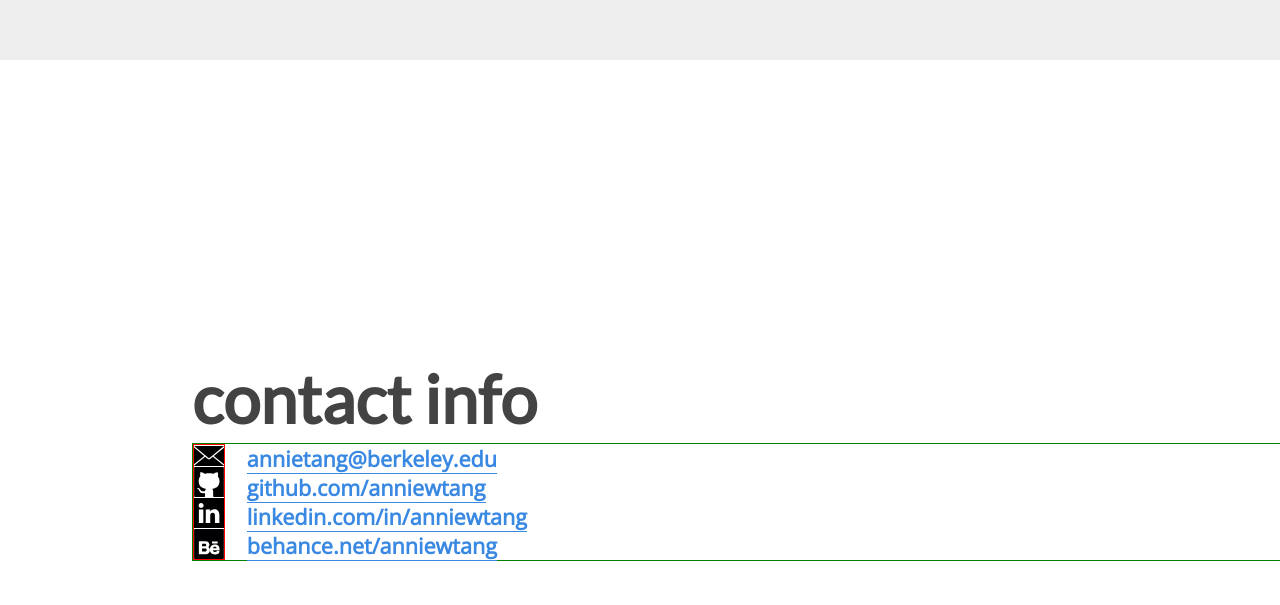
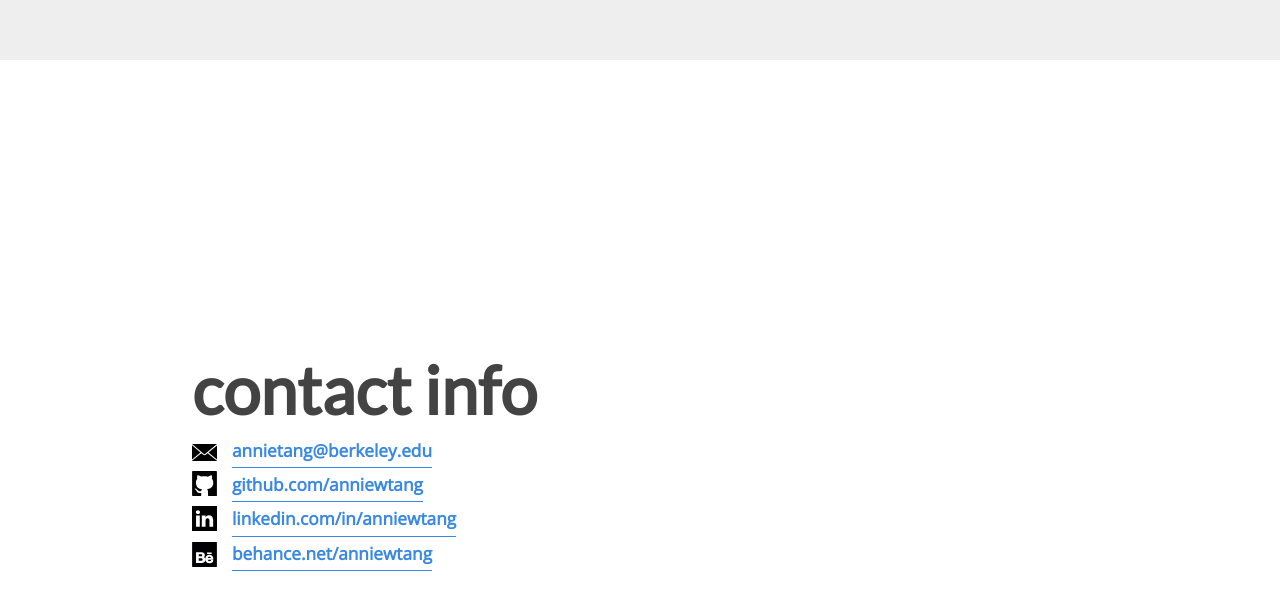
Before and after one commit to anniewtang/anniewtang.github.io, a plain HTML site: page index.html in a window 1280 px wide. Shown: the part 2540-3145 px from the top of the page. Drawn offline with nearby package versions, Linux system fonts and the light colour scheme.

Commit message:
finished contact page flexbox layout

```diff
--- a/index.html
+++ b/index.html
@@ -86,13 +86,11 @@
                     <img class="flexbox-content icon" src="assets/linkedin.svg">
                     <img class="flexbox-content icon" src="assets/behance.svg">
                 </div>
-                <div class="right contact-links">
-                    <ul>
-                        <li class="flexbox-content"><a href="mailto:annietang@berkeley.edu">annietang@berkeley.edu</a></li>
-                        <li class="flexbox-content"><a href="https://github.com/anniewtang" target="_blank">github.com/anniewtang</a></li>
-                        <li class="flexbox-content"><a href="https://www.linkedin.com/in/anniewtang/" target="_blank">linkedin.com/in/anniewtang</a></li>
-                        <li class="flexbox-content"><a href="https://www.behance.net/anniewtang" target="_blank">behance.net/anniewtang</a></li>
-                    </ul>
+                <div class="right contacts-flexbox contact-links">
+                    <a class="flexbox-content" href="mailto:annietang@berkeley.edu">annietang@berkeley.edu</a>
+                    <a class="flexbox-content" href="https://github.com/anniewtang" target="_blank">github.com/anniewtang</a>
+                    <a class="flexbox-content" href="https://www.linkedin.com/in/anniewtang/" target="_blank">linkedin.com/in/anniewtang</a>
+                    <a class="flexbox-content" href="https://www.behance.net/anniewtang" target="_blank">behance.net/anniewtang</a>
                 </div>
             </div>
         </div>
--- a/style/main.css
+++ b/style/main.css
@@ -8,6 +8,7 @@ body {
 a {
     color: #3988e2;
     text-decoration: none;
+    width: fit-content;
     border-bottom: 1.4px solid #3988e2;
     /* border-bottom-color: blue; */
 }
@@ -38,8 +39,6 @@ h1 {
 #about-wrapper {
     position: absolute;
     bottom: 15vh;
-    /* margin-top: 58vh; */
-    /* border: 1px solid red; */
 }
 
 .content {
@@ -103,7 +102,7 @@ h1 {
     -webkit-flex-flow: row nowrap;
     justify-content: flex-start;
     align-items: center;
-    border: 1px solid green;
+    /* border: 1px solid green; */
     height: auto;
 }
 
@@ -130,6 +129,10 @@ h1 {
     align-items: center;
 }
 
+#contact-title {
+    /* letter-spacing: 0.05em; */
+}
+
 .contacts-flexbox {
     align-self: stretch;
     display: flex;
@@ -137,19 +140,22 @@ h1 {
     flex-flow: column wrap;
     -webkit-flex-flow: column wrap;
     justify-content: space-evenly;
-    border: 1px solid red;
+    /* border: 1px solid red; */
 }
 
 .icons-container {
-    margin-right: 2%;
+    margin-right: 15px;
 }
 
 img.icon {
-    width: 30px;
+    margin-top: 25%;
+    width: 25px;
 }
 
 .contact-links {
-    font-size: 1.25em;
-    /* line-height: 2.5em; */
+    /* font-size: 1.25em; */
+    line-height: 2.5em;
+    text-align: right;
+    text-align: left;
     /* border: 1px solid red; */
 }
```
